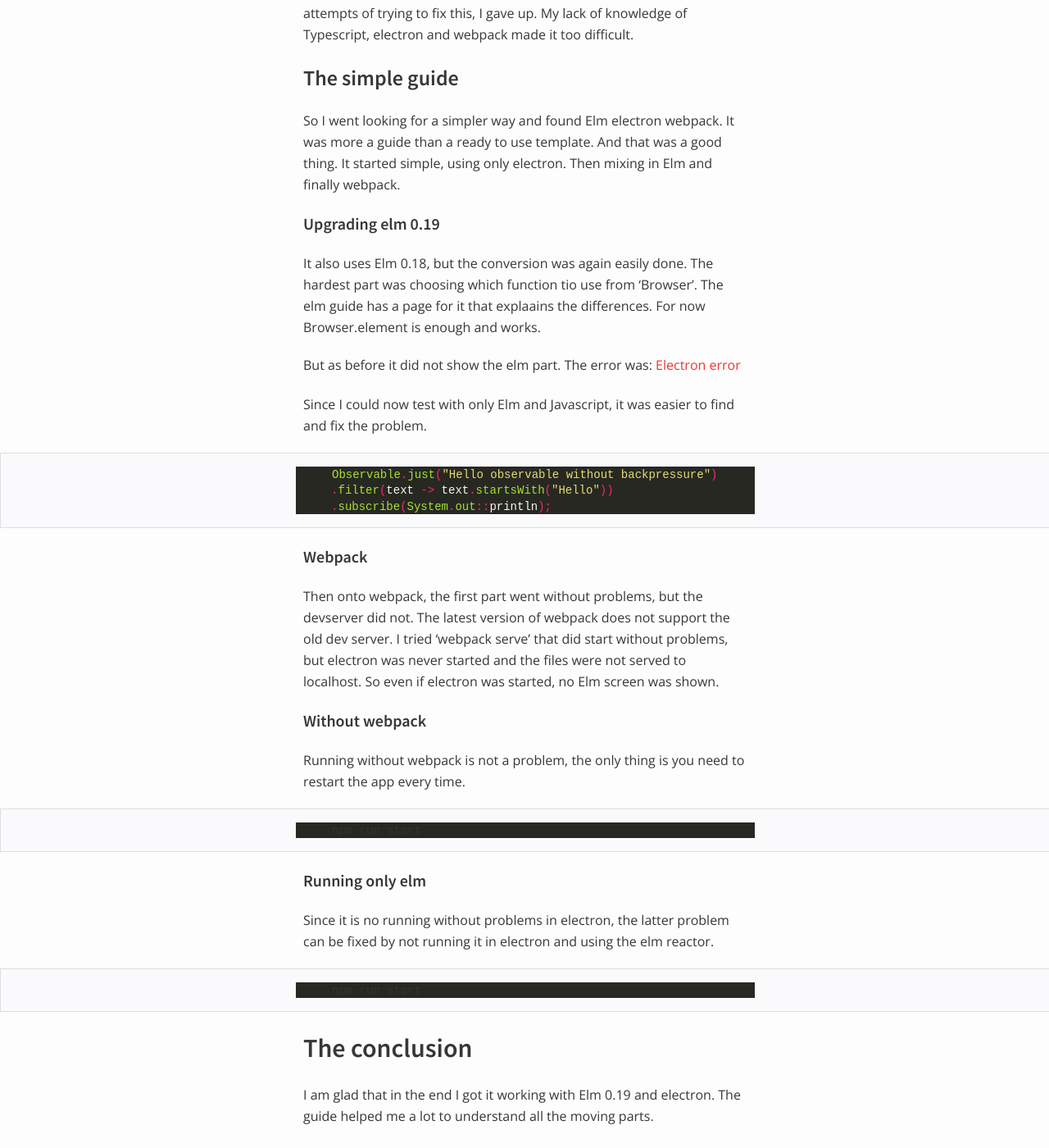
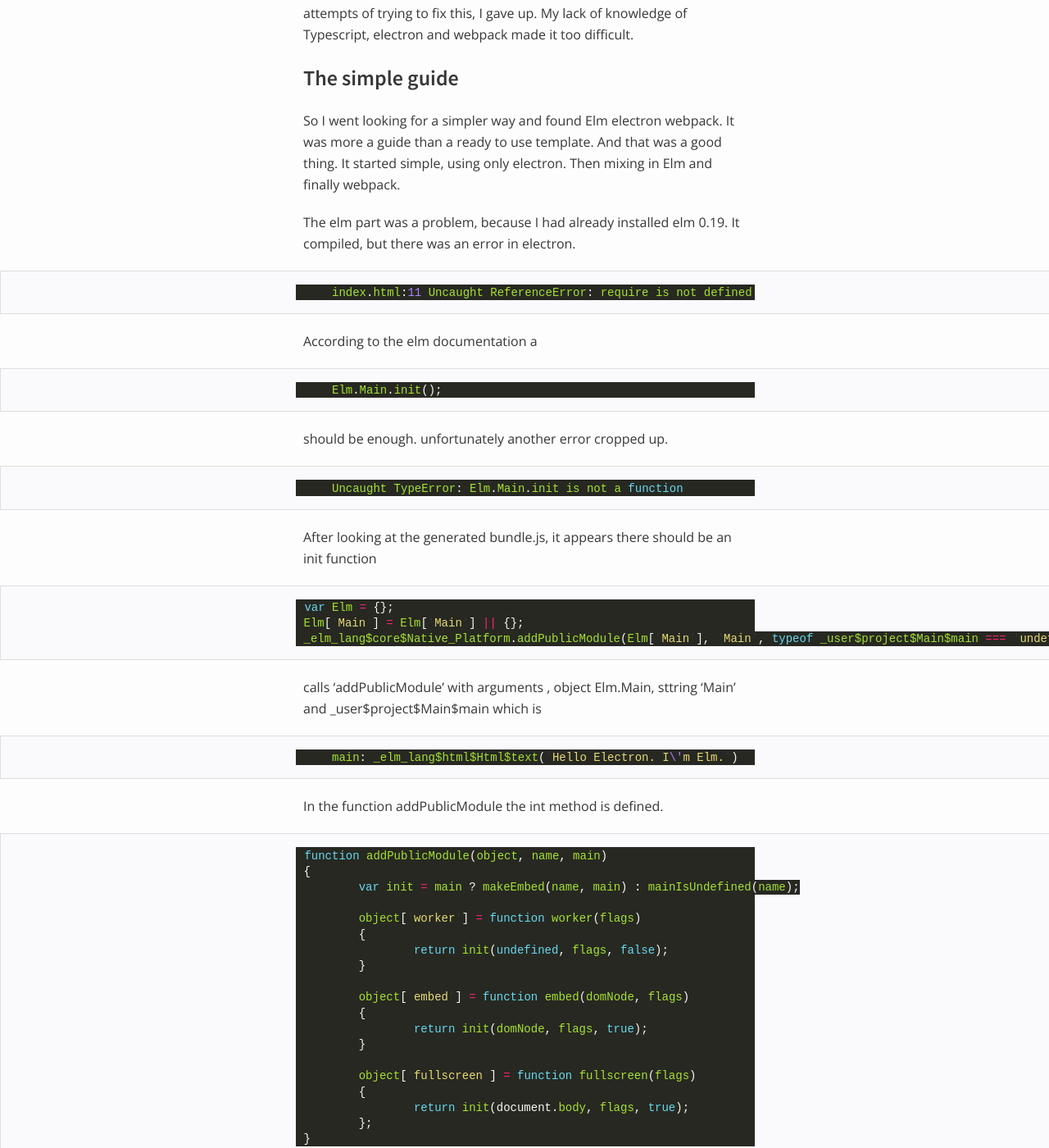
Before and after one commit to tikal86/tikal86.github.io, a Jekyll site: the page built from _posts/2020-12-04-starting-with-elm.md, in a window 1280 px wide and 1400 px high, scrolled down 1694 px. Shown: the whole window at 82% size. Built offline with Jekyll 4.4.1, drawn with Linux system fonts in a browser that asks for light colours; some of the changed text lies outside the part shown.

Commit message:
added getting elm with electron working

```diff
--- a/_posts/2020-12-04-starting-with-elm.md
+++ b/_posts/2020-12-04-starting-with-elm.md
@@ -27,8 +27,75 @@ The first thing I did was searching for existing solutions of frameworks which u
 ### The simple guide
 So I went looking for a simpler way and found Elm electron webpack. It was more a guide than a ready to use template. And that was a good thing. It started simple, using only electron. Then mixing in Elm and finally webpack.
 
+The elm part was a problem, because I had already installed elm 0.19. It compiled, but there was an error in electron.
+
+{% highlight javascript %}
+    index.html:11 Uncaught ReferenceError: require is not defined
+{% endhighlight %}
+
+According to the elm documentation a
+{% highlight javascript %}
+    Elm.Main.init();
+{% endhighlight %}
+should be enough. unfortunately another error cropped up.
+{% highlight javascript %}
+    Uncaught TypeError: Elm.Main.init is not a function
+{% endhighlight %}
+After looking at the generated bundle.js, it appears there should be an init function
+
+{% highlight javascript %}
+var Elm = {};
+Elm['Main'] = Elm['Main'] || {};
+_elm_lang$core$Native_Platform.addPublicModule(Elm['Main'], 'Main', typeof _user$project$Main$main === 'undefined' ? null : _user$project$Main$main);
+{% endhighlight %}
+
+calls 'addPublicModule' with arguments , object Elm.Main, sttring 'Main' and _user$project$Main$main which is
+
+{% highlight javascript %}
+    main: _elm_lang$html$Html$text('Hello Electron. I\'m Elm.')
+{% endhighlight %}
+
+In the function addPublicModule the int method is defined.
+{% highlight javascript %}
+function addPublicModule(object, name, main)
+{
+	var init = main ? makeEmbed(name, main) : mainIsUndefined(name);
+
+	object['worker'] = function worker(flags)
+	{
+		return init(undefined, flags, false);
+	}
+
+	object['embed'] = function embed(domNode, flags)
+	{
+		return init(domNode, flags, true);
+	}
+
+	object['fullscreen'] = function fullscreen(flags)
+	{
+		return init(document.body, flags, true);
+	};
+}
+{% endhighlight %}
+
+makeEmbed returns a function but the init function is never returned. Others, like embed and fullscreen do return a function.
+
+Trying embed with a html node worked.
+
+{% highlight html %}
+    <body>
+        <div id='container'></div>
+        <script src='bundle.js'></script>
+        <script>
+            let app = Elm.Main.embed(document.getElementById('container'));
+        </script>
+    </body>
+{% endhighlight %}
+
+[Success](/images/electron-elm-success.png)
+
 #### Upgrading elm 0.19
-It also uses Elm 0.18, but the conversion was again easily done. The hardest part was choosing which function tio use from 'Browser'. The elm guide has a page for it that explaains the differences. For now Browser.element is enough and works.
+It also uses Elm 0.18, but the conversion was again easily done. The hardest part was choosing which function to use from 'Browser'. The elm guide has a page for it that explaains the differences. For now Browser.element is enough and works.
 
 But as before it did not show the elm part.
 The error was:
@@ -36,7 +103,7 @@ The error was:
 
 
 Since I could now test with only Elm and Javascript, it was easier to find and fix the problem.
-{% highlight java %}
+{% highlight javascript %}
     Observable.just("Hello observable without backpressure")
     .filter(text -> text.startsWith("Hello"))
     .subscribe(System.out::println);
```
Also changed, not shown: images/electron-elm-success.png (added).
